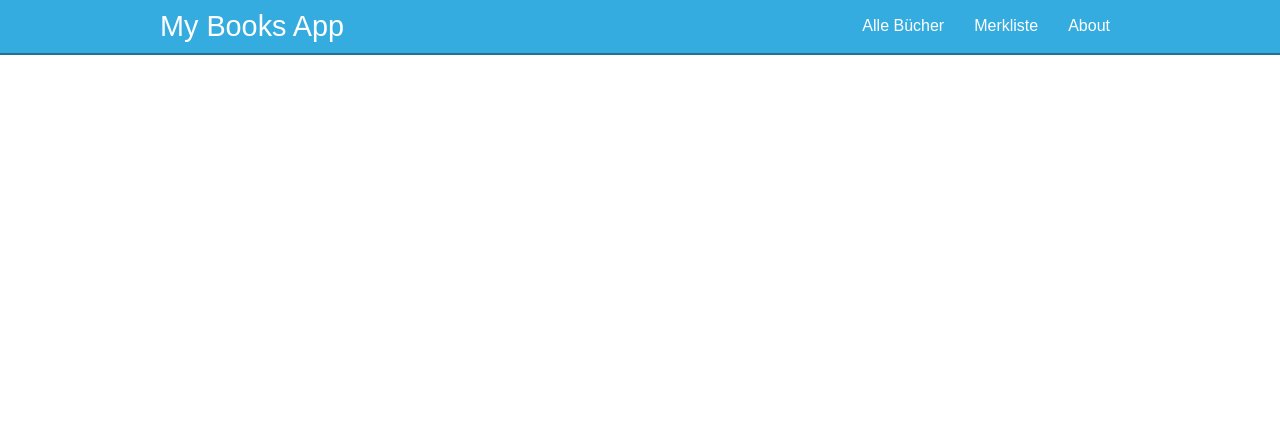
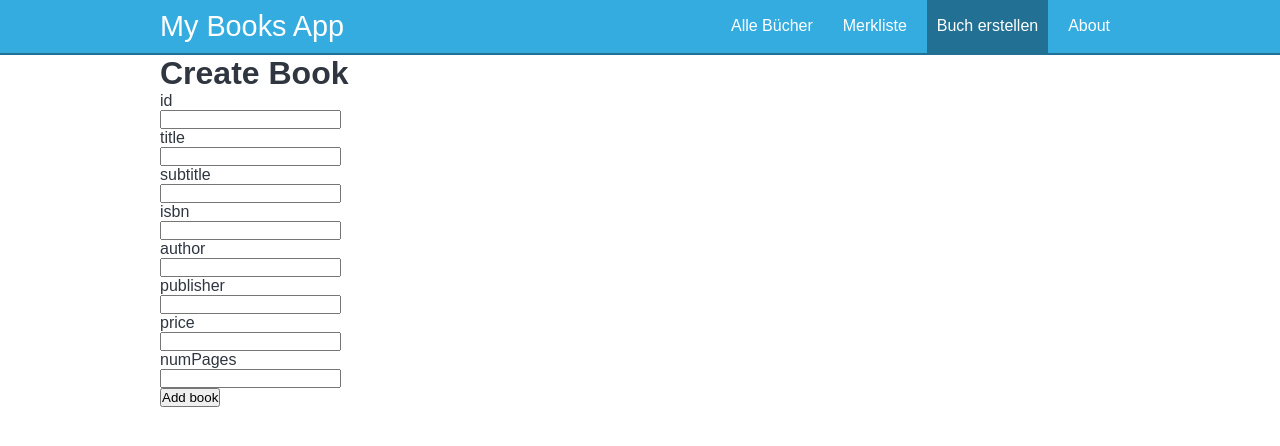
Before and after one commit to may17/my-books-app, a Vue app: page /create-book in a window 1280 px wide. Shown: the top 446 px of the page. Built offline with nearby package versions, Linux system fonts and the light colour scheme.

Commit message:
Add solution of live coding session

```diff
--- a/src/components/MainNavigation.vue
+++ b/src/components/MainNavigation.vue
@@ -4,6 +4,9 @@
     <router-link class="header__link-item" to="/bookmarks"
       >Merkliste</router-link
     >
+    <router-link class="header__link-item" to="/create-book"
+      >Buch erstellen</router-link
+    >
     <router-link class="header__link-item" to="/about">About</router-link>
   </nav>
 </template>
--- a/src/router.js
+++ b/src/router.js
@@ -3,6 +3,7 @@ import AllBooksPage from "@/views/AllBooksPage.vue";
 import AboutPage from "@/views/AboutPage.vue";
 import BookmarksPage from "@/views/BookmarksPage.vue";
 import BookDetailsPage from "@/views/BookDetailsPage.vue";
+import CreateBook from "@/views/CreateBook.vue";
 
 const routes = [
   {
@@ -25,6 +26,11 @@ const routes = [
     name: "BookDetailsPage",
     component: BookDetailsPage,
   },
+  {
+    path: "/create-book",
+    name: "CreateBook",
+    component: CreateBook,
+  },
 ];
 
 const router = createRouter({
--- /dev/null
+++ b/src/views/CreateBook.vue
@@ -0,0 +1,84 @@
+<template>
+  <h1>Create Book</h1>
+  <form @submit.prevent="submitForm">
+    <p v-for="(field, index) in fields" :key="index">
+      <label :for="`field-${field.labelText.toLowerCase()}`">{{
+        field.labelText
+      }}</label
+      ><br />
+      <input
+        :id="`field-${field.labelText.toLowerCase()}`"
+        v-model="field.value"
+        type="text"
+      />
+    </p>
+    <button>Add book</button>
+  </form>
+</template>
+
+<script>
+export default {
+  data() {
+    return {
+      fields: [
+        {
+          labelText: "id",
+          value: "",
+        },
+        {
+          labelText: "title",
+          value: "",
+        },
+        {
+          labelText: "subtitle",
+          value: "",
+        },
+        {
+          labelText: "isbn",
+          value: "",
+        },
+        {
+          labelText: "author",
+          value: "",
+        },
+        {
+          labelText: "publisher",
+          value: "",
+        },
+        {
+          labelText: "price",
+          value: "",
+        },
+        {
+          labelText: "numPages",
+          value: "",
+        },
+      ],
+    };
+  },
+  methods: {
+    async submitForm() {
+      const data = {};
+
+      this.fields.forEach((field) => {
+        data[field.labelText] = field.value;
+      });
+
+      data.isBookmarked = false;
+
+      await fetch(`http://localhost:3000/books`, {
+        method: "POST",
+        headers: {
+          "Content-Type": "application/json",
+        },
+        body: JSON.stringify(data),
+      });
+
+      this.fields = this.fields.map((field) => ({
+        labelText: field.labelText,
+        value: "",
+      }));
+    },
+  },
+};
+</script>
```
